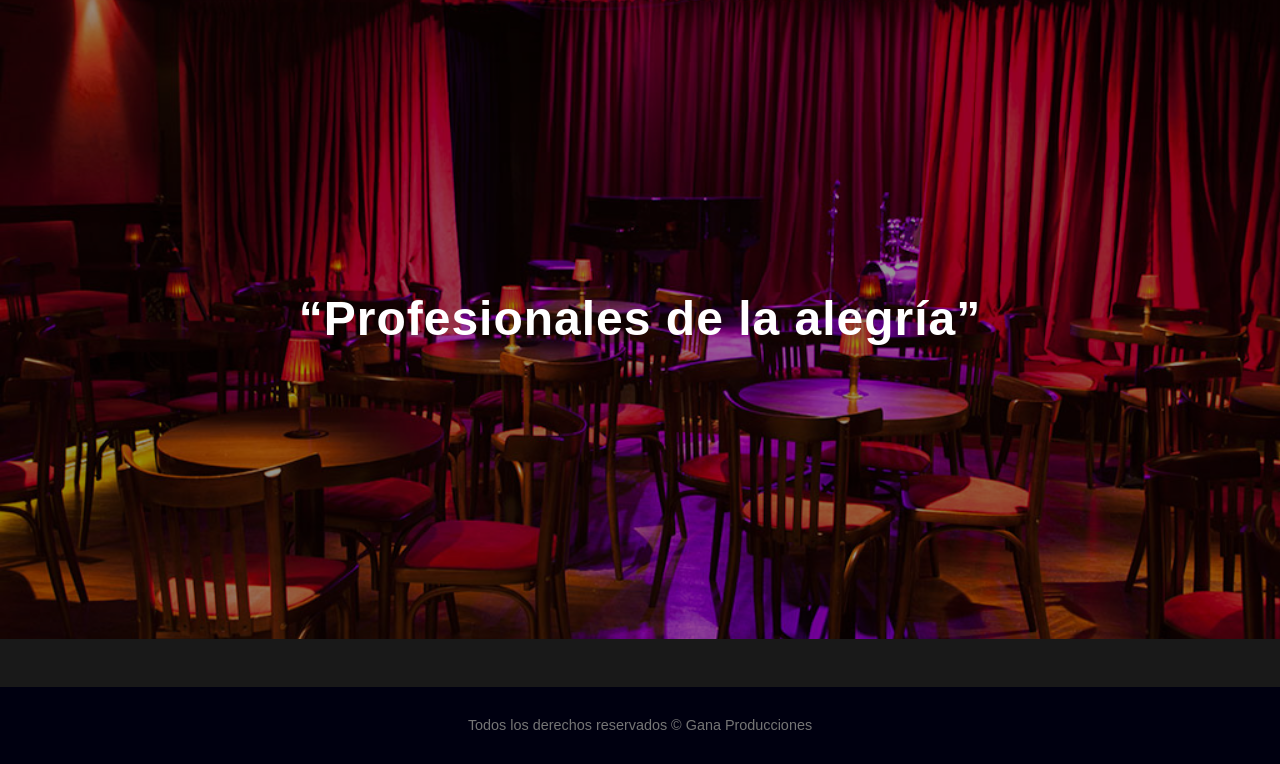
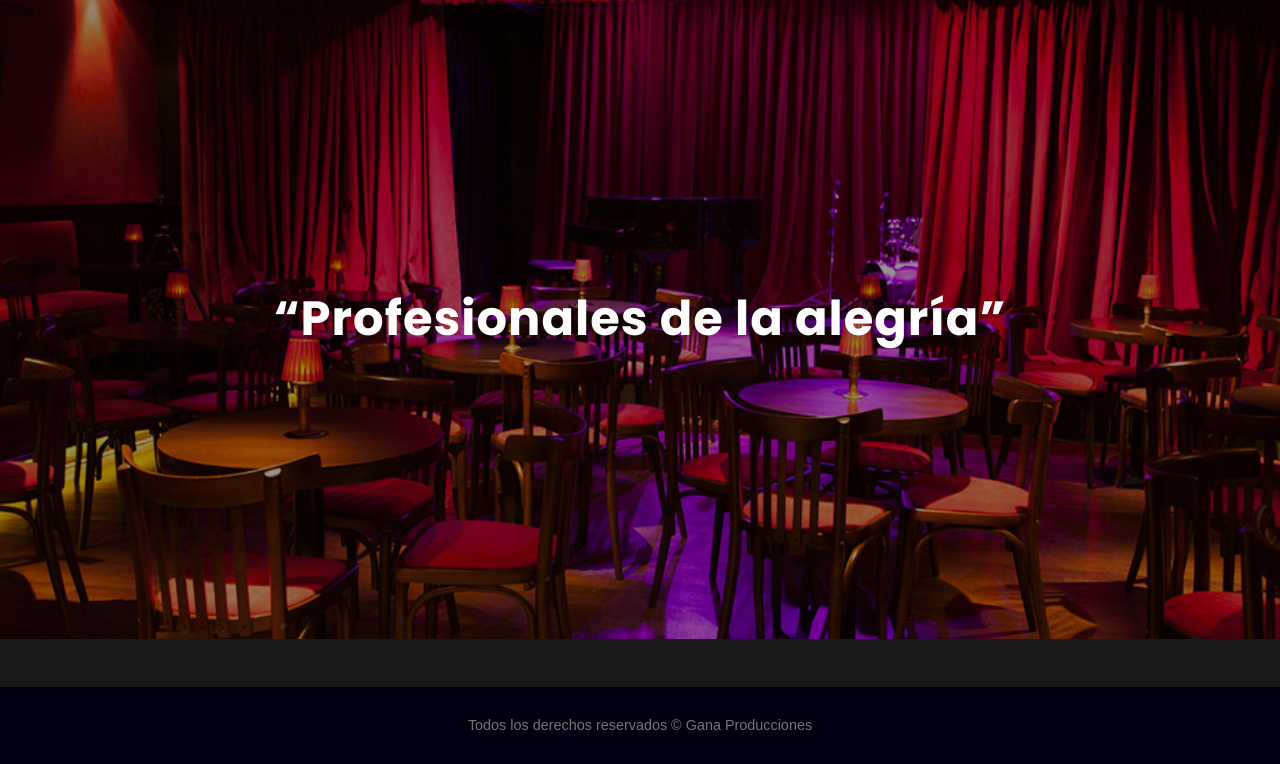
Before and after one commit to 1KevinC/TicketeraGana_Test, a Django app: page / in a window 1280 px wide. Shown: the part 83-847 px from the top of the page. Run offline with Django 5.2, Linux system fonts and the light colour scheme.

Commit message:
Update home.html
agregue nueva fuente al head

```diff
--- a/templates/home.html
+++ b/templates/home.html
@@ -10,6 +10,8 @@
     <meta http-equiv="Expires" content="0">
     <link rel="stylesheet" href="{% static 'css/normalize.css' %}">
     <link rel="stylesheet" href="{% static 'css/style.css' %}">
+    <link href="https://fonts.googleapis.com/css2?family=Poppins:wght@400;700&display=swap" rel="stylesheet">
+
 </head>
 <body>
     <header class="main">
```
